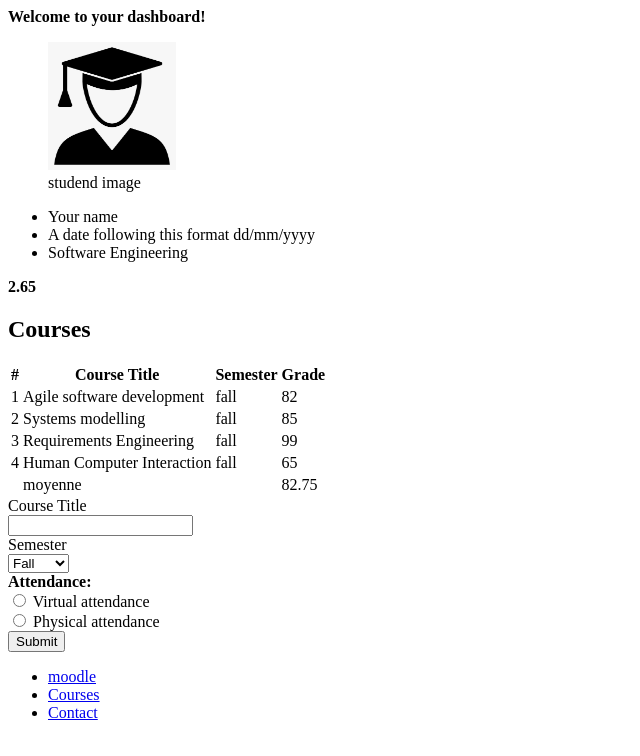
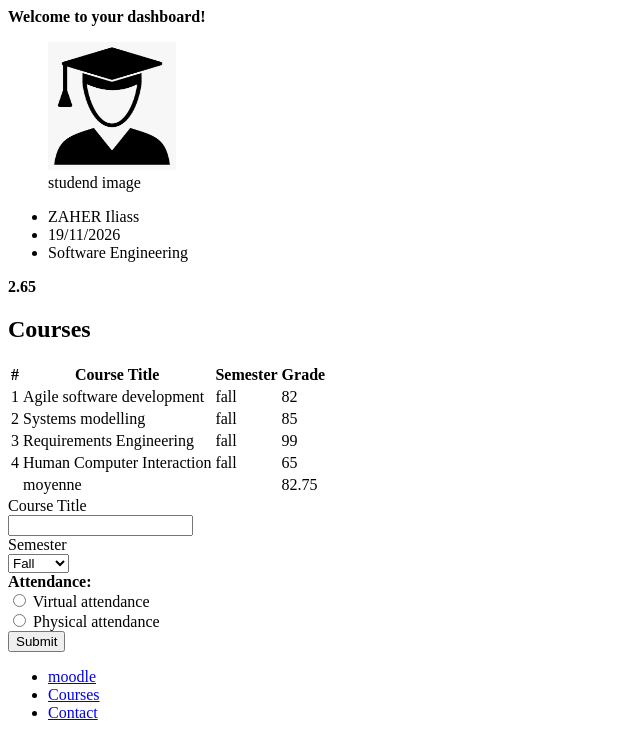
Before and after one commit to IliassZahDev/TP-HTML, a plain HTML site: page index.html in a window 1280 px wide. Shown: the whole page, without its empty margins (0-640 px from the left). Drawn offline with Linux system fonts and the light colour scheme.

Commit message:
Add name and date

```diff
--- a/index.html
+++ b/index.html
@@ -18,8 +18,8 @@
       </figure>
       <div>
         <ul>
-          <li>Your name</li>
-          <li> A date following this format dd/mm/yyyy</li>
+          <li>ZAHER Iliass</li>
+          <li>19/11/2026</li>
           <li> Software Engineering </li>
         </ul>
       </div>
```
